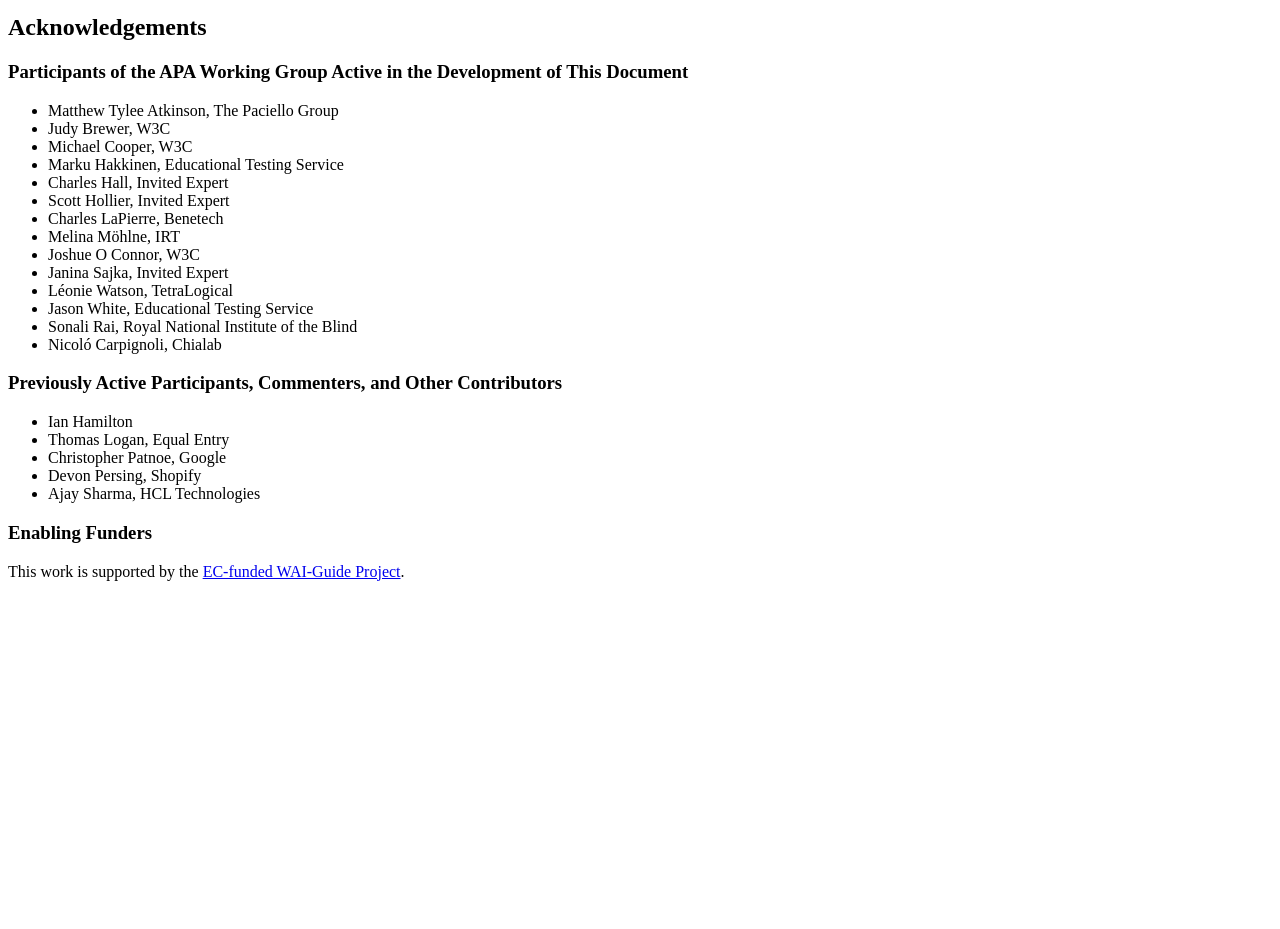
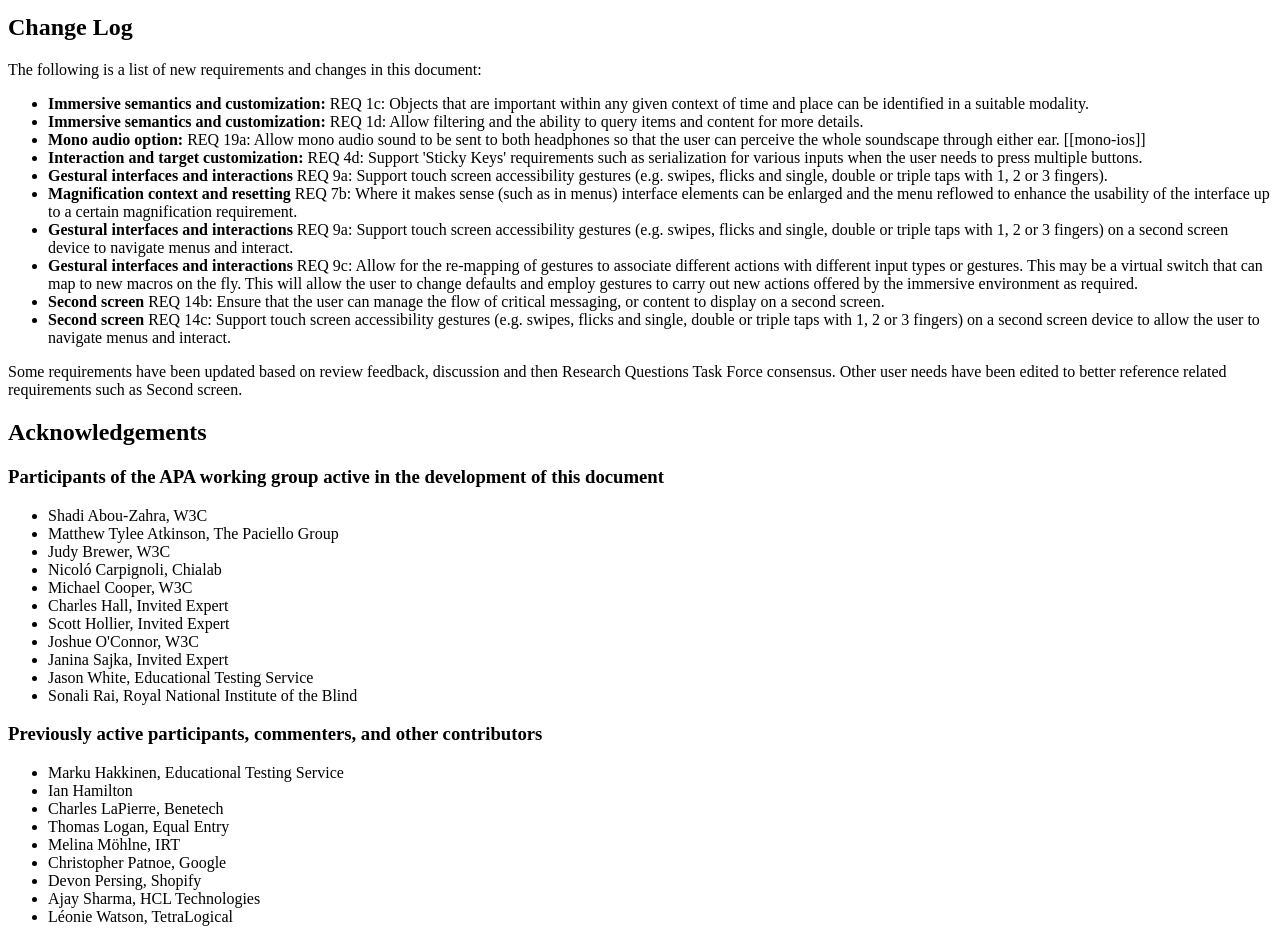
Before and after one commit to w3c/xaur, a plain HTML site: page index.html in a window 1280 px wide. Shown: the part 6640-7569 px from the top of the page. Before the commit the page ends 7237 px from the top, so only its background shows below. Drawn offline with Linux system fonts and the light colour scheme; a script that the page names is missing.

Commit message:
XAUR changes, acks, changelog

```diff
--- a/index.html
+++ b/index.html
@@ -541,35 +541,76 @@
 </section>
 
 
+<section class="appendix" id="change-log">
+			<h2 id="c-change-log">Change Log<a class="self-link" aria-label="§" href="#change-log"></a></h2>
+
+
+<p>The following is a list of new requirements and changes in this document:</p>
+
+<ul>
+	<li><strong>Immersive semantics and customization:</strong>
+	REQ  1c:  Objects that are important within any given context of time and place can be identified in a suitable modality.</li>
+	<li><strong>Immersive semantics and customization:</strong>
+	REQ 1d:  Allow filtering  and the ability to query items and content for more details. </li>
+
+	<li> <strong>Mono audio option:</strong>
+	REQ 19a: Allow mono audio sound to be sent to both headphones so that the user can perceive the whole soundscape through either ear. [[mono-ios]]</li>
+
+	<li> <strong>Interaction and target customization:</strong>
+	REQ 4d: Support 'Sticky Keys' requirements such as serialization for various inputs when the user needs to press multiple buttons.</li>
+
+	<li> <strong>Gestural interfaces and interactions</strong>
+	 REQ 9a: Support touch screen accessibility gestures (e.g. swipes, flicks and single, double or triple taps with 1, 2 or 3 fingers).</li>
+
+	<li> <strong>Magnification context and resetting </strong>
+	REQ 7b: Where it makes sense (such as in menus) interface elements can be enlarged and the menu reflowed to enhance the usability of the interface up to a certain magnification requirement.</li>
+
+	<li> <strong>Gestural interfaces and interactions</strong>
+
+	REQ 9a: Support touch screen accessibility gestures (e.g. swipes, flicks and single, double or triple taps with 1, 2 or 3 fingers) on a second screen device to navigate menus and interact. </li>
+
+	<li> <strong>Gestural interfaces and interactions</strong>
+	REQ 9c: Allow for the re-mapping of gestures to associate different actions with different input types or gestures. This may be a virtual switch that can map to new macros on the fly. This will allow the user to change defaults and employ gestures to carry out new actions offered by the immersive environment as required.</li>
+
+	<li> <strong>Second screen</strong>
+	REQ 14b: Ensure that the user can manage the flow of critical messaging, or content to display on a second screen.</li>
+	<li> <strong>Second screen</strong> REQ 14c: Support touch screen accessibility gestures (e.g. swipes, flicks and single, double or triple taps with 1, 2 or 3 fingers) on a second screen device to allow the user to navigate menus and interact.</li>
+</ul>
+
+
+<p>Some requirements have been updated based on review feedback, discussion and then Research Questions Task Force consensus. Other user needs have been edited to better reference related requirements such as Second screen.</p>
+		</section>
+
 <section class="appendix">
 <h2>Acknowledgements</h2>
 	<section>
-		<h3>Participants of the APA Working Group Active in the Development of This Document</h3>
+		<h3>Participants of the APA working group active in the development of this document</h3>
 	<ul>
+		<li>Shadi Abou-Zahra, W3C</li>
 		<li>Matthew Tylee Atkinson, The Paciello Group</li>
 		<li>Judy Brewer, W3C</li>
+		<li>Nicoló Carpignoli, Chialab </li>
 		<li>Michael Cooper, W3C</li>
-		<li>Marku Hakkinen, Educational Testing Service</li>
 		<li>Charles Hall, Invited Expert</li>
 		<li>Scott Hollier, Invited Expert</li>
-		<li>Charles LaPierre, Benetech</li>
-		<li>Melina Möhlne, IRT</li>
-		<li>Joshue O Connor, W3C</li>
+		<li>Joshue O'Connor, W3C</li>
 		<li>Janina Sajka, Invited Expert</li>
-		<li>Léonie Watson, TetraLogical</li>
 		<li>Jason White, Educational Testing Service</li>
 		<li>Sonali Rai, Royal National Institute of the Blind</li>
-		<li>Nicoló Carpignoli, Chialab </li>
 	</ul>
 	</section>
 	<section>
-		<h3>Previously Active Participants, Commenters, and Other Contributors</h3>
+		<h3>Previously active participants, commenters, and other contributors</h3>
 		<ul>
+		<li>Marku Hakkinen, Educational Testing Service</li>
 		<li>Ian Hamilton</li>
+		<li>Charles LaPierre, Benetech</li>
 		<li>Thomas Logan, Equal Entry</li>
+		<li>Melina Möhlne, IRT</li>
 		<li>Christopher Patnoe, Google</li>
 		<li>Devon Persing, Shopify</li>
 		<li>Ajay Sharma, HCL Technologies</li>
+		<li>Léonie Watson, TetraLogical</li>
 	</ul>
 	</section>
 	<section>
--- a/respec-config.js
+++ b/respec-config.js
@@ -42,7 +42,7 @@
 	// only "name" is required
 	editors: [
 		{
-			name: "Joshue O Connor",
+			name: "Joshue O'Connor",
 			mailto: "joconnor@w3.org",
 			url: 'https://www.w3.org',
 			company: "W3C",
```
